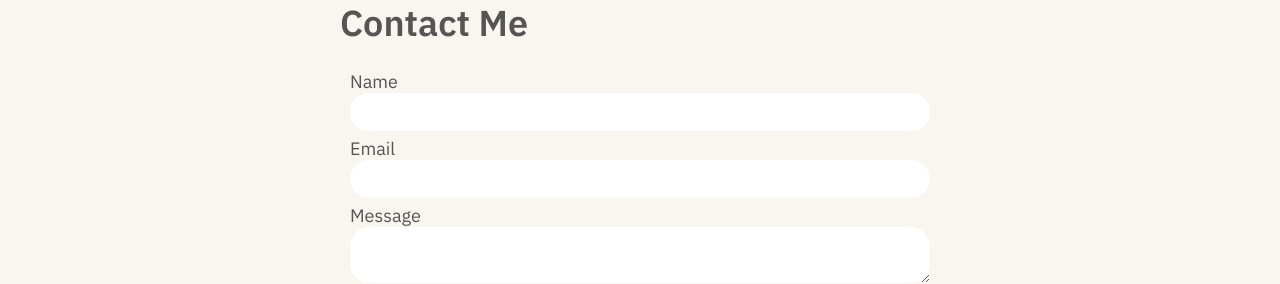
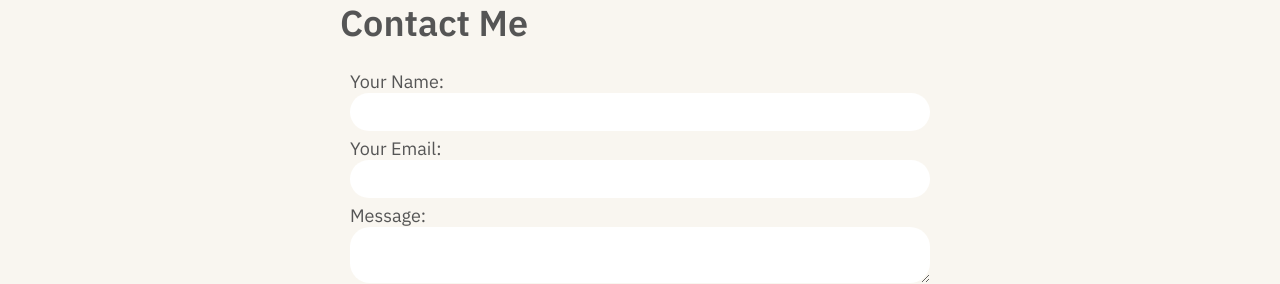
Before and after one commit to francoisedumas/fdlab, a Vue app: page /contact in a window 1280 px wide. Shown: the part 204-488 px from the top of the page. Built offline with nearby package versions, Linux system fonts and the light colour scheme.

Commit message:
New try with form

```diff
--- a/src/views/Contact.vue
+++ b/src/views/Contact.vue
@@ -1,39 +1,28 @@
 <template>
   <div class="contact">
     <h1>Contact Me</h1>
-    <form
-      name="contact"
-      method="post"
-      data-netlify="true"
-      data-netlify-honeypot="bot-field"
-    >
-      <input type="hidden" name="form-name" value="contact" />
+    <form name="ask-question" netlify netlify-honeypot="bot-field">
       <div>
-        <label>Name</label>
-        <input v-model="name" />
+        <label>Your Name: </label>
+        <input type="text" name="name" />
       </div>
-
       <div>
-        <label>Email</label>
-        <input v-model="email" />
+        <label>Your Email: </label>
+        <input type="email" name="email" />
       </div>
-
       <div>
-        <label>Message</label>
-        <textarea v-model="message"></textarea>
+        <label>Message: </label>
+        <textarea name="message"></textarea>
       </div>
-
       <div>
         <button type="submit">Send</button>
       </div>
     </form>
   </div>
 </template>
-
 <script>
 export default {};
 </script>
-
 <style>
 .contact {
   padding: 15px 30px;
```
